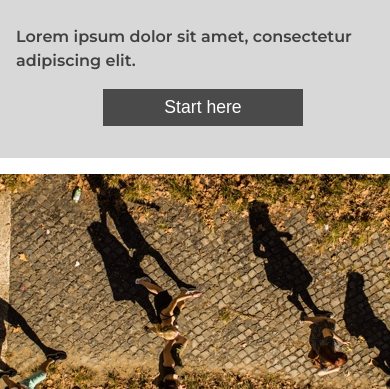
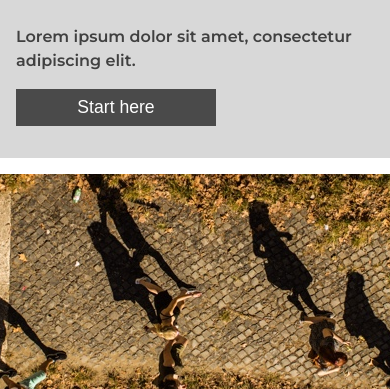
Before and after one commit to Darius-web/colmar-academy, a plain HTML site: page Code/index.html in a window 390 px wide. Shown: the part 455-844 px from the top of the page. Drawn offline with Linux system fonts and the light colour scheme.

```diff
--- a/Code/styles.css
+++ b/Code/styles.css
@@ -378,8 +378,8 @@ footer > ul > li > a:hover {
   }
 
   .intro .intro-text {
-    justify-content: center;
-    align-items: center;
+    display: flex;
+    justify-content: flex-start;
   }
 
   .intro-text button {
```
